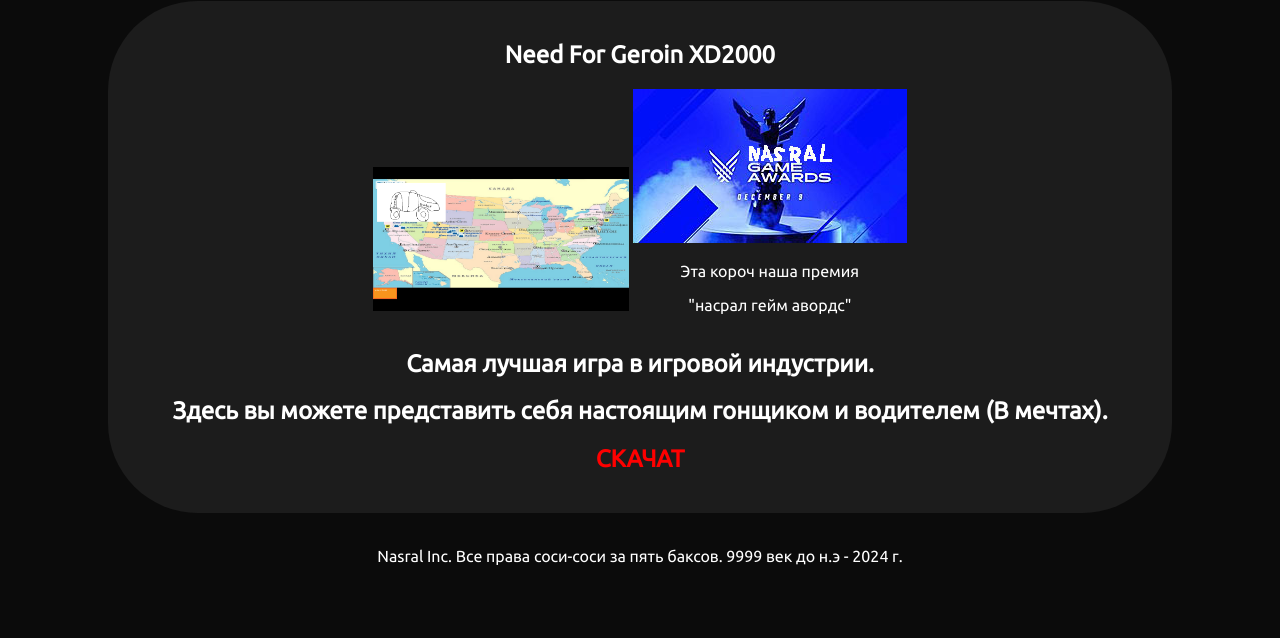
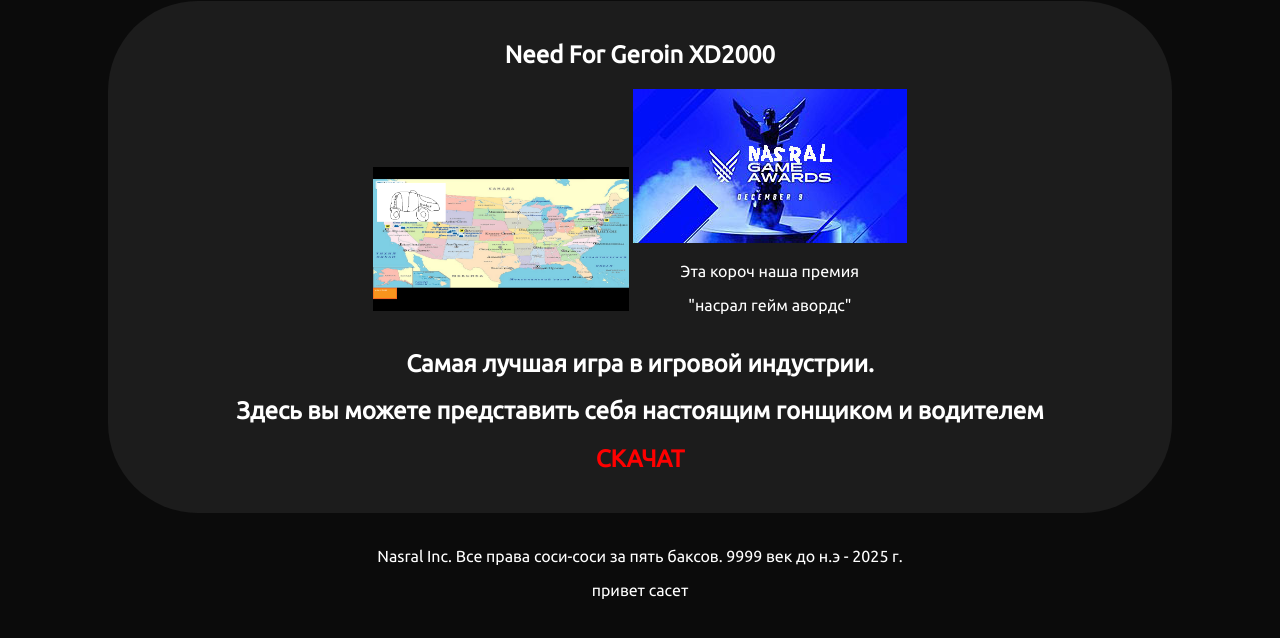
Before and after one commit to nasral-inc/nasral-inc.github.io, a plain HTML site: page index.html in a window 1280 px wide. Shown: the part 136-774 px from the top of the page. Drawn offline with Linux system fonts and the light colour scheme.

Commit message:
Update index.html

```diff
--- a/index.html
+++ b/index.html
@@ -30,13 +30,14 @@
 					<img src="./The_Game_Awards_2021_poster.jpg"> <p>Эта короч наша премия</p><p>"насрал гейм авордс"</p>
 				</div>
 				<h2>Самая лучшая игра в игровой индустрии.</h2>
-				<h2>Здесь вы можете представить себя настоящим гонщиком и водителем (В мечтах).</h2>
+				<h2>Здесь вы можете представить себя настоящим гонщиком и водителем</h2>
 				<a href="https://tolyagosuslugi.itch.io/nfgxd2000"><h2>скачат</h2></a>
 			</div>
 		</center>
 		<footer>
 				<br>
-				<p>Nasral Inc. Все права соси-соси за пять баксов. 9999 век до н.э - 2024 г.</p>
+				<p>Nasral Inc. Все права соси-соси за пять баксов. 9999 век до н.э - 2025 г.</p>
+				<p>привет сасет</p>
 		</footer>
     </body>
 </html>
```
